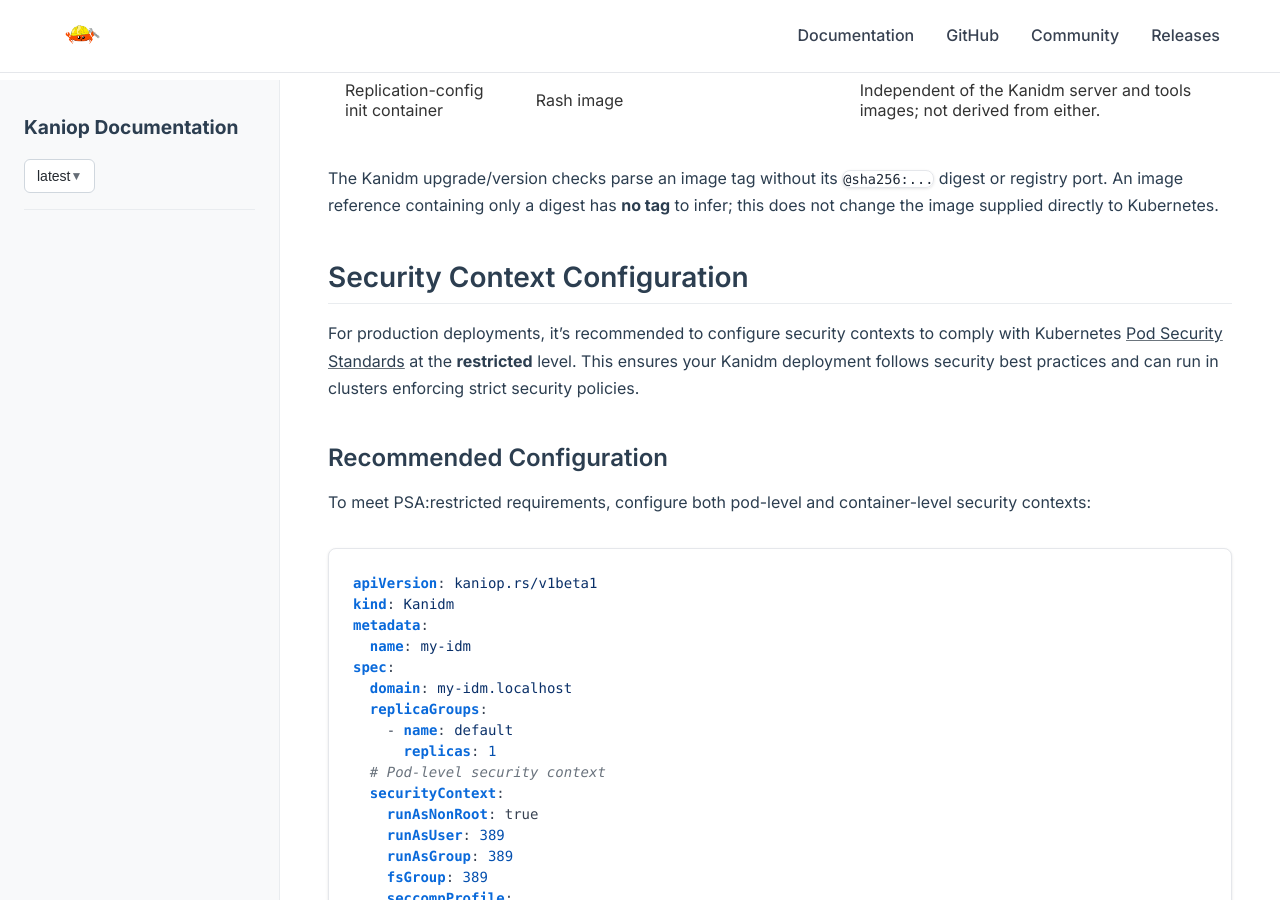
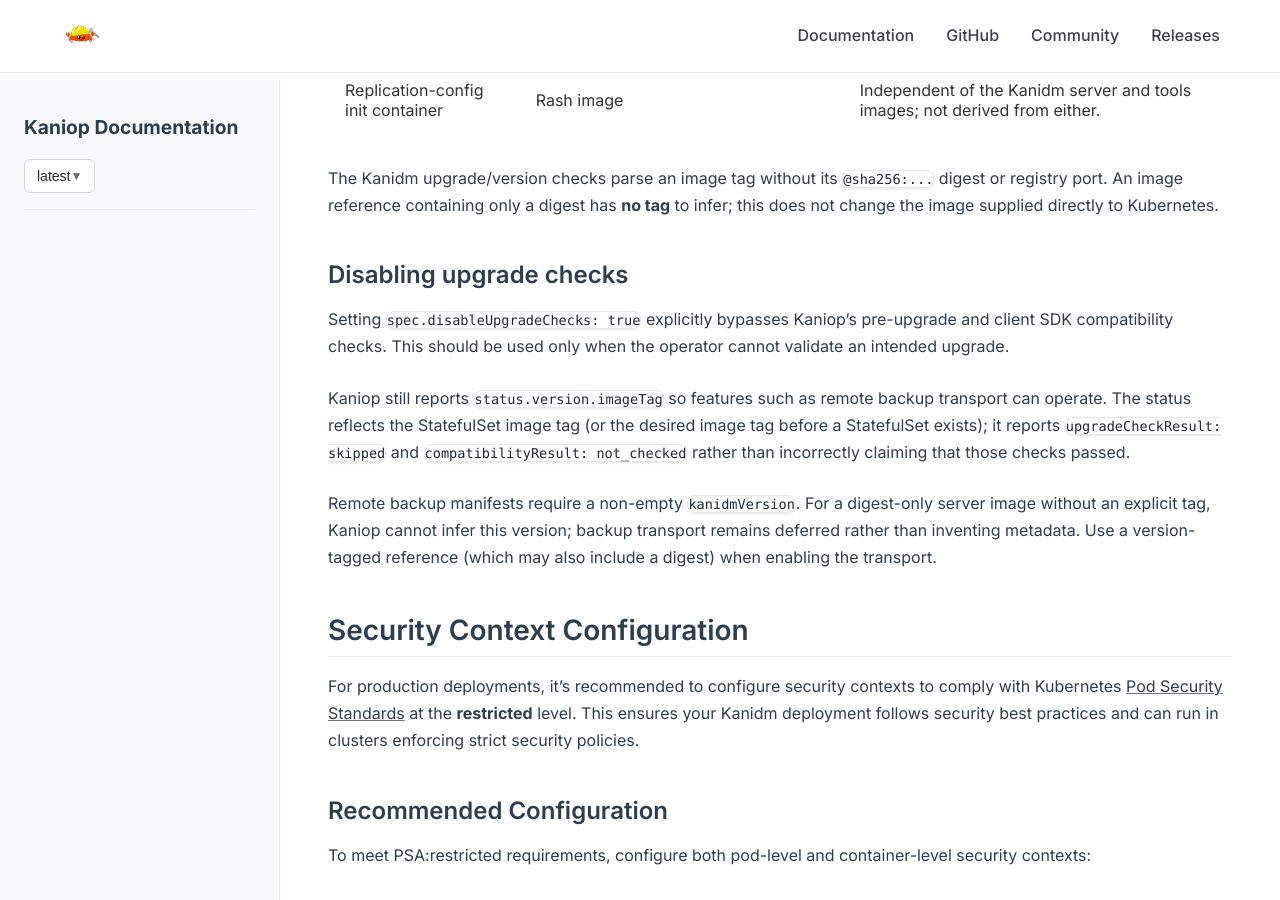
Before and after one commit to pando85/pando85.github.io, a Jekyll site: the page built from docs/kaniop/latest/usage/kanidm.md, in a window 1280 px wide and 900 px high, scrolled down 4305 px. Built offline with Jekyll 4.4.1, drawn with Linux system fonts in a browser that asks for light colours.

Commit message:
deploy: pando85/kaniop@bc37411567fada11c55de9914e5a55dd75f0a75f

```diff
--- a/docs/kaniop/latest/usage/kanidm.md
+++ b/docs/kaniop/latest/usage/kanidm.md
@@ -153,6 +153,24 @@
 a digest has **no tag** to infer; this does not change the image supplied
 directly to Kubernetes.
 
+### Disabling upgrade checks
+
+Setting `spec.disableUpgradeChecks: true` explicitly bypasses Kaniop's
+pre-upgrade and client SDK compatibility checks. This should be used only
+when the operator cannot validate an intended upgrade.
+
+Kaniop still reports `status.version.imageTag` so features such as remote
+backup transport can operate. The status reflects the StatefulSet image tag
+(or the desired image tag before a StatefulSet exists); it reports
+`upgradeCheckResult: skipped` and `compatibilityResult: not_checked`
+rather than incorrectly claiming that those checks passed.
+
+Remote backup manifests require a non-empty `kanidmVersion`. For a
+digest-only server image without an explicit tag, Kaniop cannot infer this
+version; backup transport remains deferred rather than inventing metadata.
+Use a version-tagged reference (which may also include a digest) when
+enabling the transport.
+
 ## Security Context Configuration
 
 For production deployments, it's recommended to configure security contexts to comply with
```
